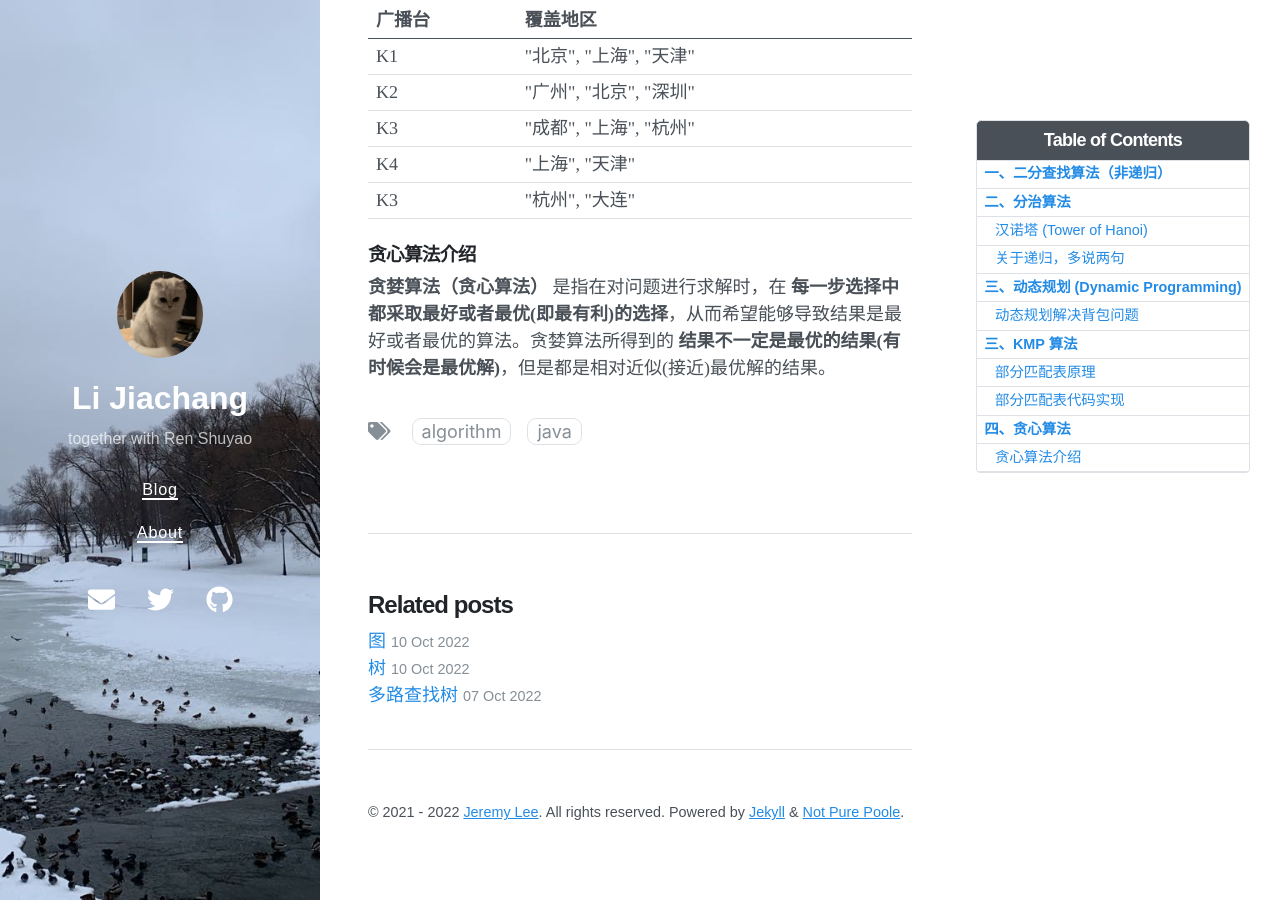
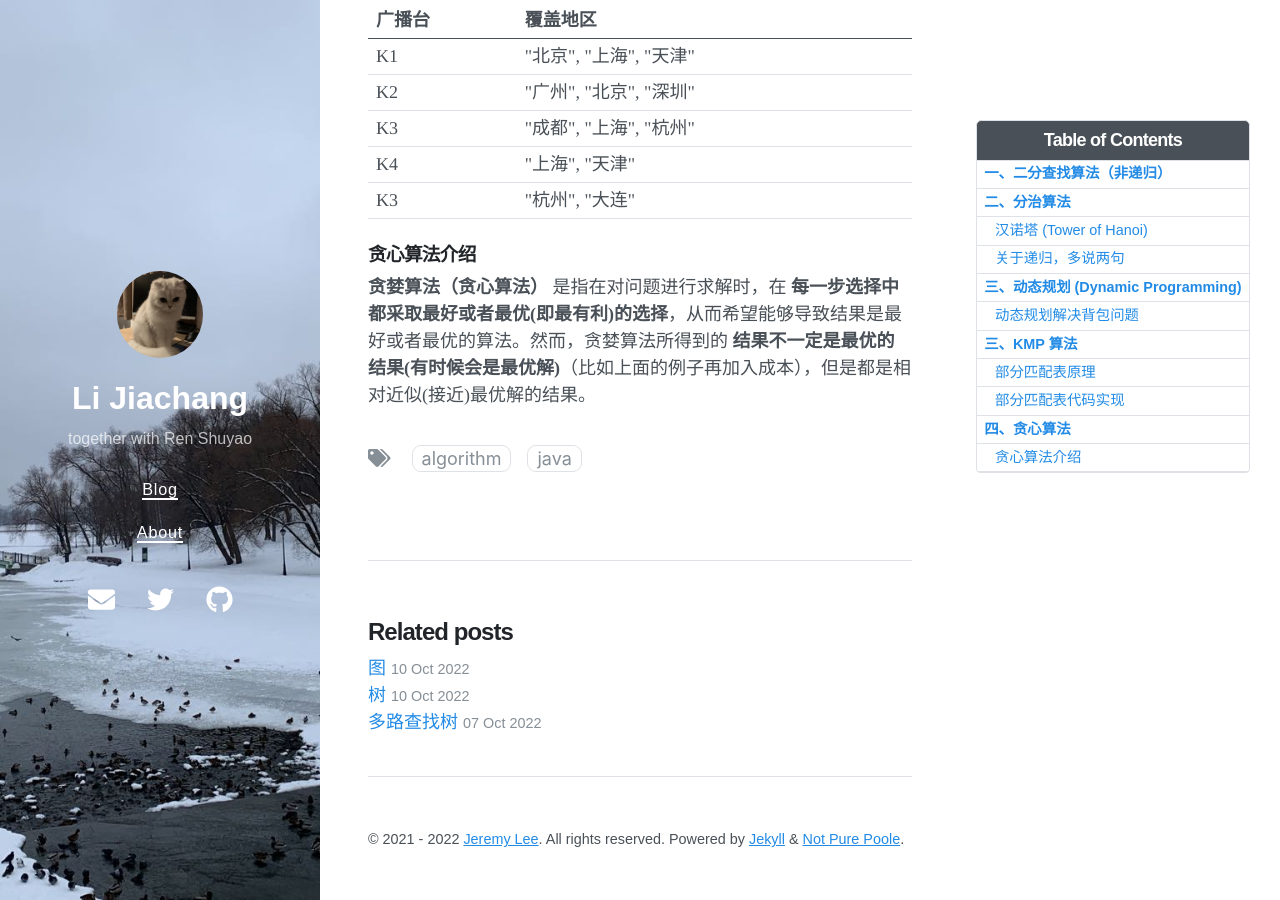
Before and after one commit to Jeremy1Lee/Jeremy1Lee.github.io, a Jekyll site: the page built from _posts/2022-10-03-ten-algorithms.md, in a window 1280 px wide and 900 px high, scrolled down 13371 px. Built offline with Jekyll 4.4.1, drawn with Linux system fonts in a browser that asks for light colours; nearby versions of some CDN libraries.

Commit message:
Update 2022-10-03-ten-algorithms.md

```diff
--- a/_posts/2022-10-03-ten-algorithms.md
+++ b/_posts/2022-10-03-ten-algorithms.md
@@ -369,4 +369,4 @@ public static int kmpSearch_teacher(String str1, String str2, int[] kmp){
 
 ### 贪心算法介绍
 
-**贪婪算法（贪心算法）** 是指在对问题进行求解时，在 **每一步选择中都采取最好或者最优(即最有利)的选择**，从而希望能够导致结果是最好或者最优的算法。贪婪算法所得到的 **结果不一定是最优的结果(有时候会是最优解)**，但是都是相对近似(接近)最优解的结果。
+**贪婪算法（贪心算法）** 是指在对问题进行求解时，在 **每一步选择中都采取最好或者最优(即最有利)的选择**，从而希望能够导致结果是最好或者最优的算法。然而，贪婪算法所得到的 **结果不一定是最优的结果(有时候会是最优解)**（比如上面的例子再加入成本），但是都是相对近似(接近)最优解的结果。
```
